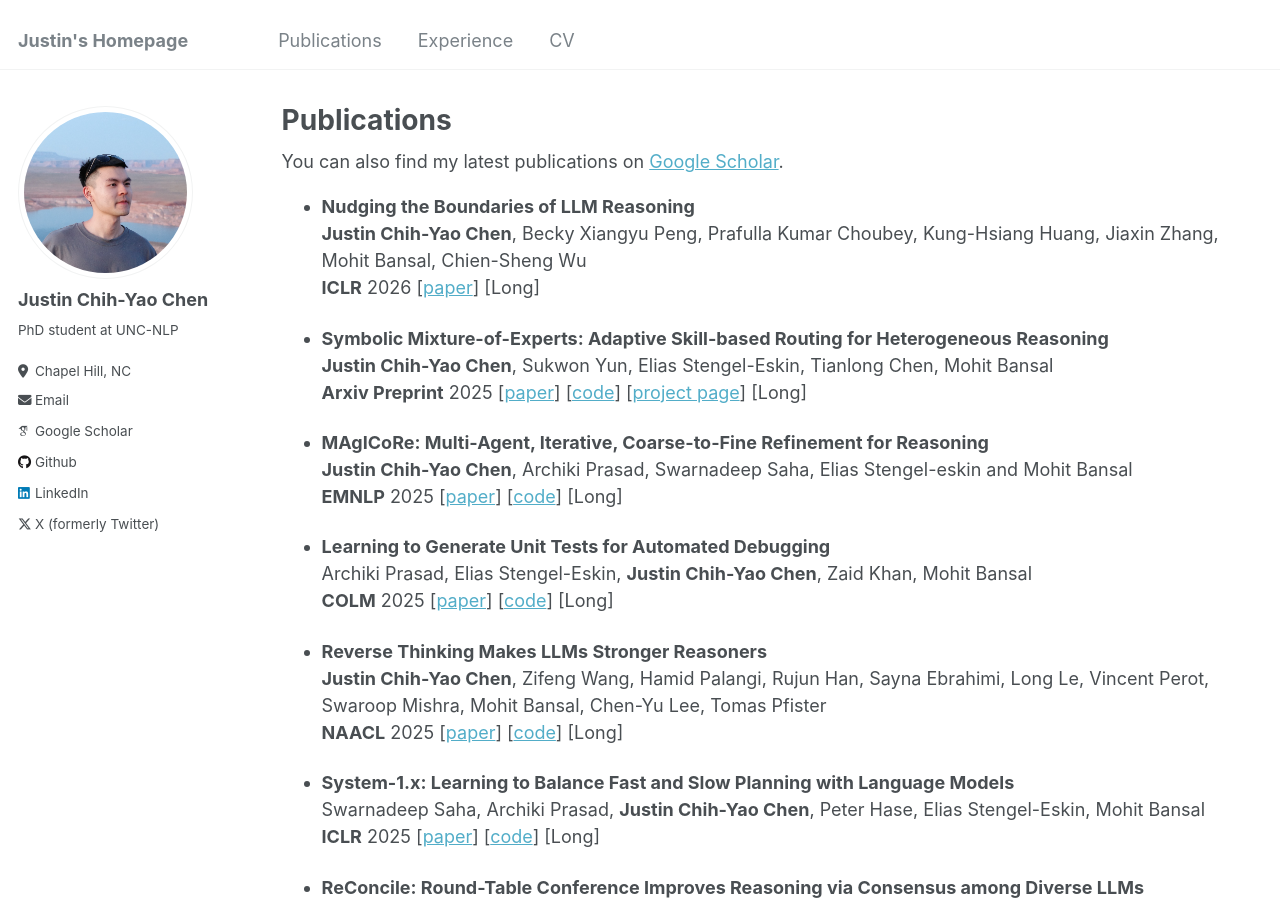
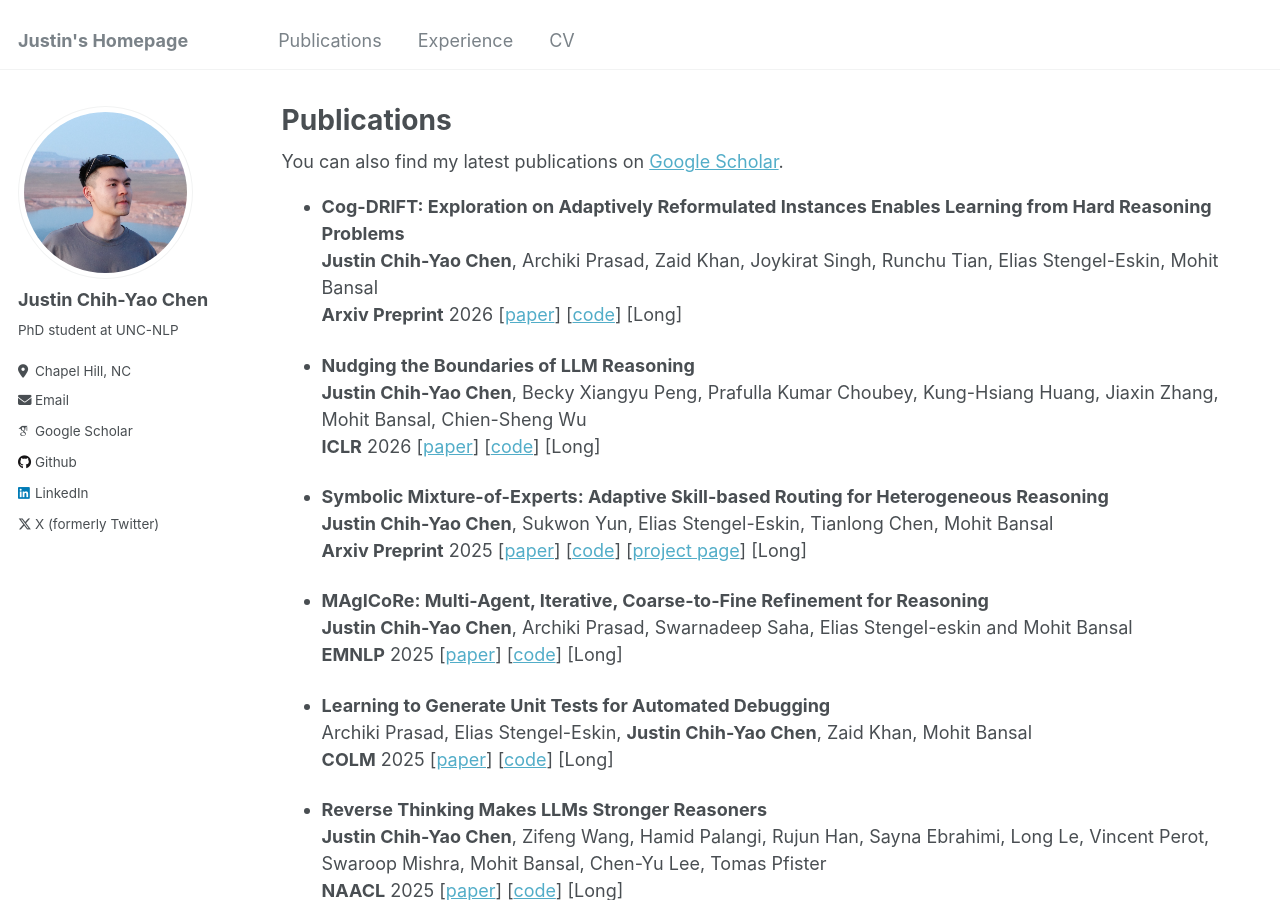
Before and after one commit to dinobby/dinobby.github.io, a Jekyll site: the page built from _pages/publications.md, in a window 1280 px wide and 900 px high. Built offline with Jekyll 4.4.1, drawn with Linux system fonts in a browser that asks for light colours; some web fonts are replaced.

Commit message:
Update publications.md

```diff
--- a/_pages/publications.md
+++ b/_pages/publications.md
@@ -10,9 +10,13 @@ author_profile: true
 {% endif %}
 
 {% include base_path %}
+* **Cog-DRIFT: Exploration on Adaptively Reformulated Instances Enables Learning from Hard Reasoning Problems**
+**Justin Chih-Yao Chen**, Archiki Prasad, Zaid Khan, Joykirat Singh, Runchu Tian, Elias Stengel-Eskin, Mohit Bansal\
+**Arxiv Preprint** 2026 [[paper](https://arxiv.org/abs/2604.04767)] [[code](https://github.com/dinobby/Cog-DRIFT)] [Long]
+
 * **Nudging the Boundaries of LLM Reasoning**
 **Justin Chih-Yao Chen**, Becky Xiangyu Peng, Prafulla Kumar Choubey, Kung-Hsiang Huang, Jiaxin Zhang, Mohit Bansal, Chien-Sheng Wu\
-**ICLR** 2026 [[paper](https://arxiv.org/abs/2509.25666)] [Long]
+**ICLR** 2026 [[paper](https://arxiv.org/abs/2509.25666)] [[code](https://github.com/SalesforceAIResearch/NuRL)] [Long]
 
 * **Symbolic Mixture-of-Experts: Adaptive Skill-based Routing for Heterogeneous Reasoning**
 **Justin Chih-Yao Chen**, Sukwon Yun, Elias Stengel-Eskin, Tianlong Chen, Mohit Bansal\
```
